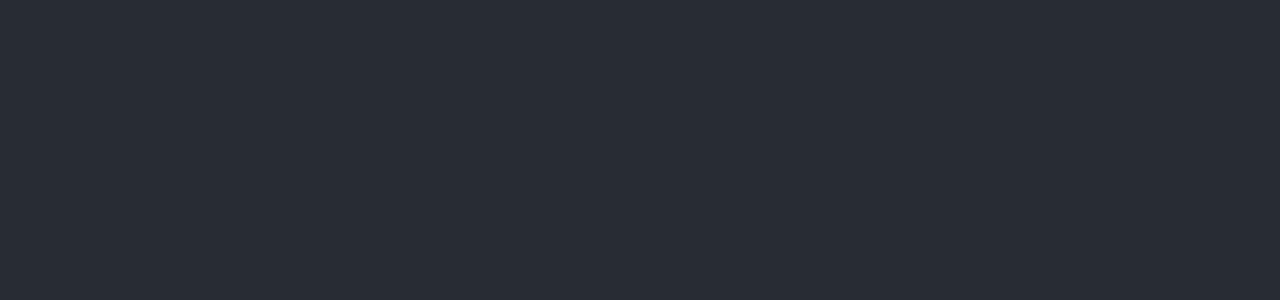
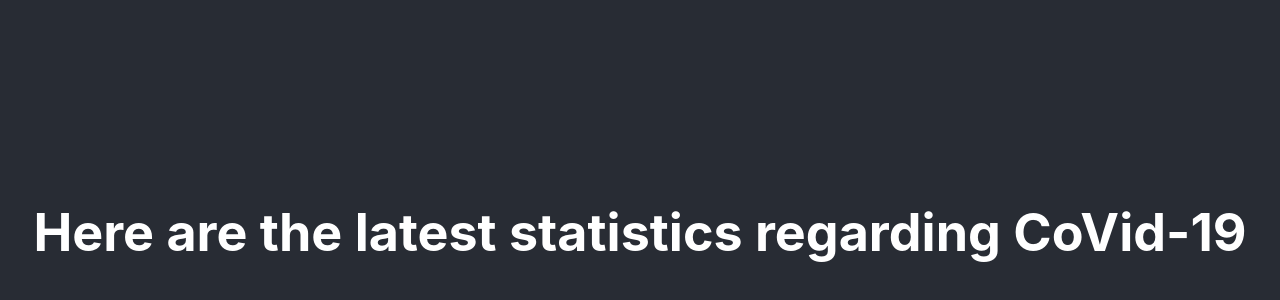
Before and after one commit to gawaxx/covid19update, a React (Create React App) app: page / in a window 1280 px wide. Shown: the part 168-468 px from the top of the page. Built offline with nearby package versions, Linux system fonts and the light colour scheme.

Commit message:
spliting

```diff
--- a/src/App.js
+++ b/src/App.js
@@ -1,12 +1,13 @@
 import React from 'react';
 import logo from './logo.svg';
 import './App.css';
+import Stats from './components/Stats';
 
 function App() {
   return (
     <div className="App">
       <header className="App-header">
-
+          <Stats />
       </header>
     </div>
   );
--- /dev/null
+++ b/src/components/Stats.js
@@ -0,0 +1,11 @@
+import React, { Component } from 'react'
+
+export default class Stats extends Component {
+    render() {
+        return (
+            <div>
+                <h1> Here are the latest statistics regarding CoVid-19</h1>
+            </div>
+        )
+    }
+}
```
